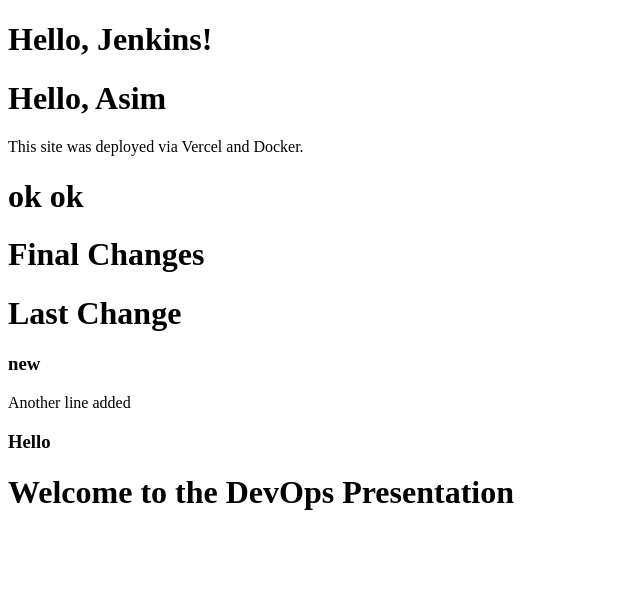
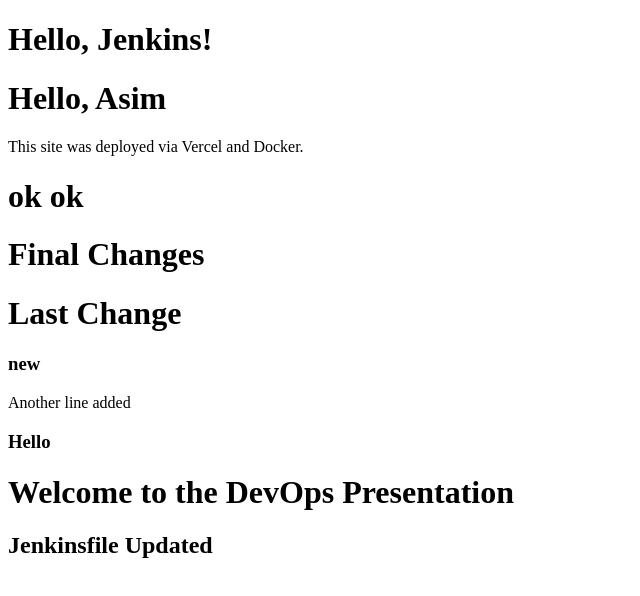
Before and after one commit to asimadeel8/online-presentation, a website: page index.html in a window 1280 px wide. Shown: the whole page, without its empty margins (0-640 px from the left). Drawn offline with Linux system fonts and the light colour scheme.

Commit message:
latest commit

```diff
--- a/index.html
+++ b/index.html
@@ -14,5 +14,6 @@
     <p>Another line added</p>
     <h3>Hello</h3>
     <h1>Welcome to the DevOps Presentation</h1>
+    <h2>Jenkinsfile Updated</h2>
 </body>
 </html>
```
